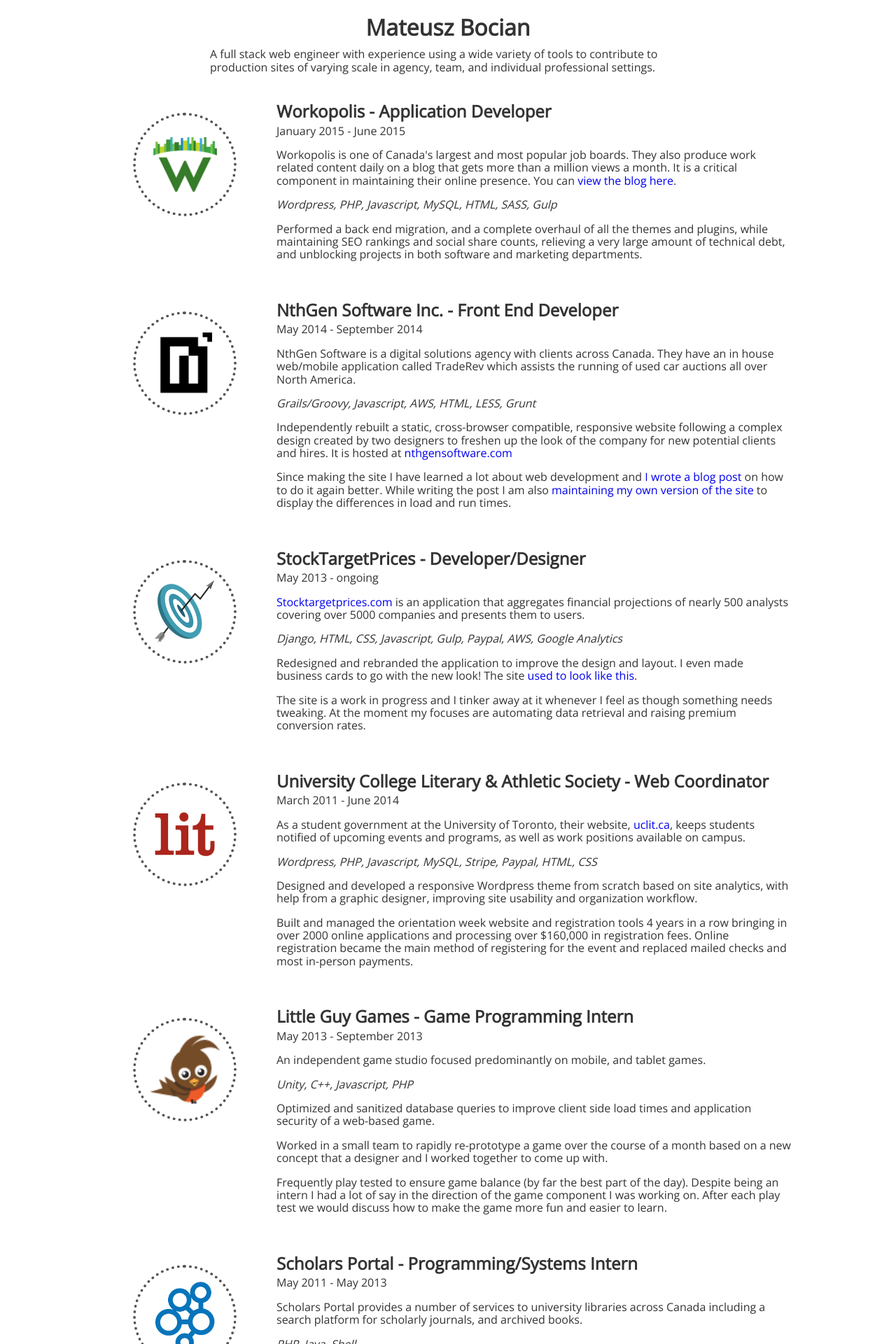
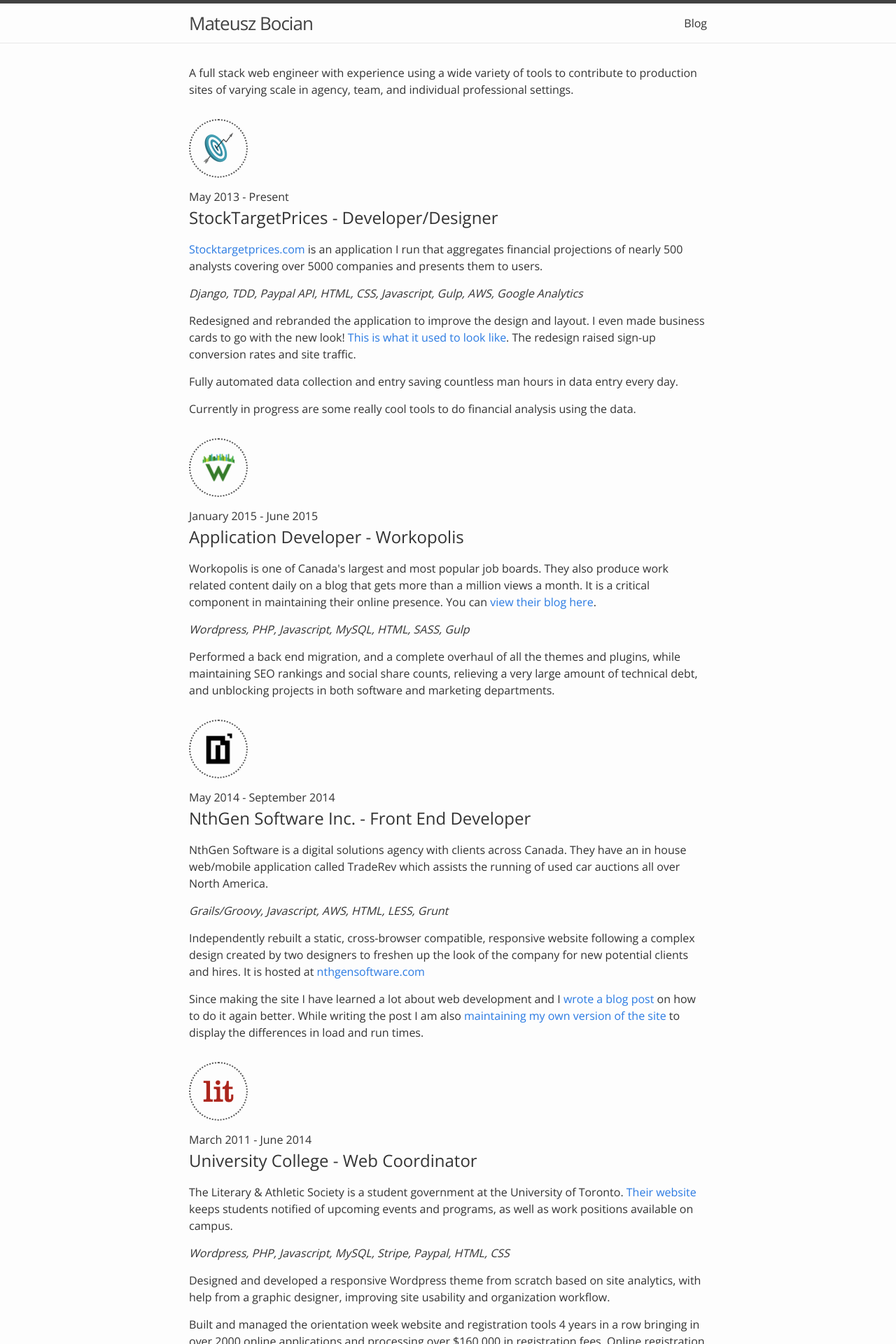
Before and after one commit to matty99/matty99.github.io, a Jekyll site: the page built from index.html, in a window 1280 px wide. Shown: the top 1920 px of the page at 70% size. Built offline with Jekyll 4.4.1, drawn with Linux system fonts in a browser that asks for light colours; nearby versions of some CDN libraries; some of the changed text lies outside the part shown.

Commit message:
Making home page jekyll powered

```diff
--- a/_config.yml
+++ b/_config.yml
@@ -1,3 +1,3 @@
-title: Mateusz's Blog
+title: Mateusz Bocian
 url: "http://matty99.github.io"
 permalink: "/blog/:year/:month/:day/:title/"
--- a/_includes/header.html
+++ b/_includes/header.html
@@ -2,12 +2,15 @@
 
   <div class="wrapper">
 
-    <a class="site-title" href="{{ site.baseurl }}/blog/">{{ site.title }}</a>
+    <a class="site-title" href="{{ site.baseurl }}/">{{ site.title }}</a>
 
     <nav class="site-nav">
       <div class="trigger">
-        <a class="page-link" href="/">&laquo; Back to resume</a>
-      </div>
+        {% for page in site.pages %}
+          {% if page.title %}
+          <a class="page-link" href="{{ page.url | prepend: site.baseurl }}">{{ page.title }}</a>
+          {% endif %}
+        {% endfor %}
     </nav>
 
   </div>
--- a/_sass/_post-tags.scss
+++ b/_sass/_utils.scss
@@ -1,3 +1,17 @@
+/* Company Logos */
+
+$company-logo-size: 50px;
+.company-logo {
+  margin-top: 30px;
+  padding: 15px;
+  width: $company-logo-size;
+  height: $company-logo-size;
+  border: 2px dotted #555;
+  border-radius: $company-logo-size;
+}
+
+/* Post Tags */
+
 .post-tags {
   list-style: none;
   margin: 0;
@@ -46,3 +60,22 @@
   right: 0;
   top: 0;
 }
+
+
+/* Buttons */
+
+.button {
+    display: inline-block;
+    color: #333;
+  font-size: 22px;
+  font-weight: bold;
+    text-decoration: none;
+    padding: 0.75em 1.5em;
+    box-shadow: 0 0 0 2px #555 inset;
+    border-radius: 6px;
+    &:hover {
+      box-shadow: 0 0 0 2px #000 inset;
+      color: #000;
+      transition: 0.5s;
+    }
+}
--- a/css/main.scss
+++ b/css/main.scss
@@ -43,6 +43,15 @@
 @import
         "base",
         "layout",
-        "post-tags",
+        "utils",
         "syntax-highlighting"
 ;
+
+footer {
+	h1, h3 { text-align: center; }
+	h1 { margin-bottom: 10px; }
+}
+footer {
+	padding-bottom: 50px;
+	text-align: center;
+}
--- a/index.html
+++ b/index.html
@@ -1,120 +1,78 @@
-<!DOCTYPE html>
-<html lang="en">
-	<head>
-		<title>Mateusz Bocian</title>
+---
+layout: default
+---
 
-		<meta charset="utf-8">
-		<meta http-equiv="X-UA-Compatible" content="IE=edge,chrome=1">
-		<meta name="viewport" content="width=device-width,initial-scale=1.0">
+<p>A full stack web engineer with experience using a wide variety of tools to contribute to production sites of varying scale in agency, team, and individual professional settings.</p>
 
-		<!--[if lt IE 9]>
-			<script src="http://cdnjs.cloudflare.com/ajax/libs/html5shiv/3.7.2/html5shiv.min.js"></script>
-		<![endif]-->
+<figure class="company-logo">
+	<img src="images/logos/stp.png">
+</figure>
 
-		<link rel="stylesheet" type="text/css" href="https://cdnjs.cloudflare.com/ajax/libs/normalize/3.0.3/normalize.min.css">
-		<link rel="stylesheet" type="text/css" href="styles/css/main.css">
-	</head>
-	<body>
-		<main class="content-wrapper">
-			<header>
-				<h1>Mateusz Bocian</h1>
-				<p class="summary">A full stack web engineer with experience using a wide variety of tools to contribute to production sites of varying scale in agency, team, and individual professional settings.</p>
-			</header>
-			<section class="position grid-container">
-				<div class="grid-1">
+<time>May 2013 - Present</time>
+<h2>StockTargetPrices - Developer/Designer</h2>
+<p><a href="http://www.stocktargetprices.com/">Stocktargetprices.com</a> is an application I run that aggregates financial projections of nearly 500 analysts covering over 5000 companies and presents them to users.</p>
+<p><i>Django, TDD, Paypal API, HTML, CSS, Javascript, Gulp, AWS, Google Analytics</i></p>
+<p>Redesigned and rebranded the application to improve the design and layout. I even made business cards to go with the new look! <a href="portfolio/old_stp/">This is what it used to look like</a>. The redesign raised sign-up conversion rates and site traffic.</p>
+<p>Fully automated data collection and entry saving countless man hours in data entry every day.</p>
+<p>Currently in progress are some really cool tools to do financial analysis using the data.</p>
+
 <figure class="company-logo">
-						<img src="images/workopolis.png">
+	<img src="images/logos/workopolis.png">
 </figure>
-				</div>
-				<div class="position-description grid-3">
-					<h2 class="position-title">Workopolis - Application Developer</h2>
+
 <time>January 2015 - June 2015</time>
-					<p>Workopolis is one of Canada's largest and most popular job boards. They also produce work related content daily on a blog that gets more than a million views a month. It is a critical component in maintaining their online presence. You can <a href="http://www.workopolis.com/content/advice/">view the blog here</a>.</p>
+<h2>Application Developer - Workopolis</h2>
+<p>Workopolis is one of Canada's largest and most popular job boards. They also produce work related content daily on a blog that gets more than a million views a month. It is a critical component in maintaining their online presence. You can <a href="http://www.workopolis.com/content/advice/">view their blog here</a>.</p>
 <p><i>Wordpress, PHP, Javascript, MySQL, HTML, SASS, Gulp</i></p>
 <p>Performed a back end migration, and a complete overhaul of all the themes and plugins, while maintaining SEO rankings and social share counts, relieving a very large amount of technical debt, and unblocking projects in both software and marketing departments.</p>
-				</div>
-			</section>
-			<section class="position grid-container">
-				<div class="grid-1">
+
 <figure class="company-logo">
-						<img src="images/nthgen.png">
+	<img src="images/logos/nthgen.png">
 </figure>
-				</div>
-				<div class="position-description grid-3">
-					<h2 class="position-title">NthGen Software Inc. - Front End Developer</h2>
+
 <time>May 2014 - September 2014</time>
+<h2>NthGen Software Inc. - Front End Developer</h2>
 <p>NthGen Software is a digital solutions agency with clients across Canada. They have an in house web/mobile application called TradeRev which assists the running of used car auctions all over North America.</p>
 <p><i>Grails/Groovy, Javascript, AWS, HTML, LESS, Grunt</i></p>
 <p>Independently rebuilt a static, cross-browser compatible, responsive website following a complex design created by two designers to freshen up the look of the company for new potential clients and hires. It is hosted at <a href="http://www.nthgensoftware.com/">nthgensoftware.com</a></p>
-					<p>Since making the site I have learned a lot about web development and <a href="blog/2015/09/12/website-optimization-1/">I wrote a blog post</a> on how to do it again better. While writing the post I am also <a href="portfolio/nthgen/">maintaining my own version of the site</a> to display the differences in load and run times.</p>
-				</div>
-			</section>
-			<section class="position grid-container">
-				<div class="grid-1">
+<p>Since making the site I have learned a lot about web development and I <a href="blog/2015/09/12/website-optimization-1/">wrote a blog post</a> on how to do it again better. While writing the post I am also <a href="portfolio/nthgen/">maintaining my own version of the site</a> to display the differences in load and run times.</p>
+
 <figure class="company-logo">
-						<img src="images/stp.png">
+	<img src="images/logos/uclit.png">
 </figure>
-				</div>
-				<div class="position-description grid-3">
-					<h2 class="position-title">StockTargetPrices - Developer/Designer</h2>
-					<time>May 2013 - ongoing</time>
-					<p><a href="http://www.stocktargetprices.com/">Stocktargetprices.com</a> is an application that aggregates financial projections of nearly 500 analysts covering over 5000 companies and presents them to users.</p>
-					<p><i>Django, HTML, CSS, Javascript, Gulp, Paypal, AWS, Google Analytics</i></p>
-					<p>Redesigned and rebranded the application to improve the design and layout. I even made business cards to go with the new look! The site <a href="portfolio/old_stp/">used to look like this</a>.</p>
-					<p>The site is a work in progress and I tinker away at it whenever I feel as though something needs tweaking. At the moment my focuses are automating data retrieval and raising premium conversion rates.</p>
-				</div>
-			</section>
-			<section class="position grid-container">
-				<div class="grid-1">
-					<figure class="company-logo">
-						<img src="images/uclit.png">
-					</figure>
-				</div>
-				<div class="position-description grid-3">
-					<h2 class="position-title">University College Literary &amp; Athletic Society - Web Coordinator</h2>
+
 <time>March 2011 - June 2014</time>
-					<p>As a student government at the University of Toronto, their website, <a href="http://uclit.ca/">uclit.ca</a>, keeps students notified of upcoming events and programs, as well as work positions available on campus.</p>
+<h2>University College - Web Coordinator</h2>
+<p>The Literary &amp; Athletic Society is a student government at the University of Toronto. <a href="http://uclit.ca/">Their website</a> keeps students notified of upcoming events and programs, as well as work positions available on campus.</p>
 <p><i>Wordpress, PHP, Javascript, MySQL, Stripe, Paypal, HTML, CSS</i></p>
 <p>Designed and developed a responsive Wordpress theme from scratch based on site analytics, with help from a graphic designer, improving site usability and organization workflow.</p>
 <p>Built and managed the orientation week website and registration tools 4 years in a row bringing in over 2000 online applications and processing over $160,000 in registration fees. Online registration became the main method of registering for the event and replaced mailed checks and most in-person payments.</p>
-				</div>
-			</section>
-			<section class="position grid-container">
-				<div class="grid-1">
+
 <figure class="company-logo">
-						<img src="images/littleguygames.png">
+	<img src="images/logos/littleguygames.png">
 </figure>
-				</div>
-				<div class="position-description grid-3">
-					<h2 class="position-title">Little Guy Games - Game Programming Intern</h2>
+
 <time>May 2013 - September 2013</time>
+<h2>Little Guy Games - Game Programming Intern</h2>
 <p>An independent game studio focused predominantly on mobile, and tablet games.</p>
 <p><i>Unity, C++, Javascript, PHP</i></p>
 <p>Optimized and sanitized database queries to improve client side load times and application security of a web-based game.</p>
 <p>Worked in a small team to rapidly re-prototype a game over the course of a month based on a new concept that a designer and I worked together to come up with.</p>
 <p>Frequently play tested to ensure game balance (by far the best part of the day). Despite being an intern I had a lot of say in the direction of the game component I was working on. After each play test we would discuss how to make the game more fun and easier to learn.</p>
-				</div>
-			</section>
-			<section class="position grid-container">
-				<div class="grid-1">
+
 <figure class="company-logo">
-						<img src="images/scholarsportal.png">
+	<img src="images/logos/scholarsportal.png">
 </figure>
-				</div>
-				<div class="position-description grid-3">
-					<h2 class="position-title">Scholars Portal - Programming/Systems Intern</h2>
+
 <time>May 2011 - May 2013</time>
+<h2>Scholars Portal - Programming/Systems Intern</h2>
 <p>Scholars Portal provides a number of services to university libraries across Canada including a search platform for scholarly journals, and archived books.</p>
 <p><i>PHP, Java, Shell</i></p>
 <p>Developed tools that allowed for the automated loading, and modifying of content to streamline the workflow of daily operations.</p>
 <p>Created database management and deployment tools that allowed growth from 2 to over 40 active school accounts.</p>
-				</div>
-			</section>
+
 <footer>
 	<h1>Want me on your team?</h1>
 	<h3>I would love to hear from you!</h3>
 	<a href="mailto:mateusz.bocian@mail.utoronto.ca?Subject=The world's best job" class="button">Email me!</a>
 </footer>
-		</main>
-	</body>
-</html>
--- a/styles/css/main.css
+++ /dev/null
@@ -1,73 +0,0 @@
-@import url(https://fonts.googleapis.com/css?family=Open+Sans);
-html {
-  font-family: 'Open Sans', sans-serif;
-  color: #333;
-}
-
-header h1,
-header h3,
-footer h1, footer h3 {
-  text-align: center; }
-
-header h1,
-footer h1 {
-  margin-bottom: 10px; }
-
-footer {
-  padding-bottom: 50px;
-  text-align: center; }
-
-img {
-  width: 100%; }
-
-a {
-  text-decoration: none; }
-
-.button {
-  display: inline-block;
-  color: #333;
-  font-size: 22px;
-  font-weight: bold;
-  text-decoration: none;
-  padding: 0.75em 1.5em;
-  box-shadow: 0 0 0 2px #555 inset;
-  border-radius: 6px; }
-  .button:hover {
-    box-shadow: 0 0 0 2px #000 inset;
-    color: #000;
-    transition: 0.5s; }
-
-.content-wrapper {
-  margin: auto;
-  width: 980px; }
-
-.grid-container {
-  display: table;
-  content: " ";
-  margin: 40px 0px; }
-  .grid-container:after {
-    clear: both; }
-
-.grid-3,
-.grid-1 {
-  float: left; }
-
-.grid-1 {
-  width: 25%; }
-
-.grid-3 {
-  width: 75%; }
-
-.summary {
-  width: 680px;
-  margin: 0px auto 30px auto; }
-
-.company-logo {
-  padding: 20px;
-  width: 100px;
-  height: 100px;
-  border: 4px dotted #555;
-  border-radius: 100px; }
-
-.position-title {
-  margin: 0px 0px 5px 0px; }
--- a/styles/sass/main.scss
+++ /dev/null
@@ -1,73 +0,0 @@
-@import url(https://fonts.googleapis.com/css?family=Open+Sans);
-
-html {
-	font-family: 'Open Sans', sans-serif;
-	color: #333;
-}
-
-header,
-footer {
-	h1, h3 { text-align: center; }
-	h1 { margin-bottom: 10px; }
-}
-footer {
-	padding-bottom: 50px;
-	text-align: center;
-}
-
-img { width: 100%; }
-
-a { text-decoration: none; }
-
-.button {
-    display: inline-block;
-    color: #333;
-	font-size: 22px;
-	font-weight: bold;
-    text-decoration: none;
-    padding: 0.75em 1.5em;
-    box-shadow: 0 0 0 2px #555 inset;
-    border-radius: 6px;
-    &:hover {
-	    box-shadow: 0 0 0 2px #000 inset;
-	    color: #000;
-	    transition: 0.5s;
-    }
-}
-
-.content-wrapper {
-	margin: auto;
-	width: 980px;
-}
-
-.grid-container {
-	display: table;
-	content: " ";
-	margin: 40px 0px;
-	&:after { clear: both; }
-}
-
-.grid-3,
-.grid-1 {
-	float: left;
-}
-.grid-1 { width: 25%; }
-.grid-3 { width: 75%; }
-
-.summary {
-	width: 680px;
-	margin: 0px auto 30px auto;
-}
-
-$company-logo-size: 100px;
-.company-logo {
-	padding: 20px;
-	width: $company-logo-size;
-	height: $company-logo-size;
-	border: 4px dotted #555;
-	border-radius: $company-logo-size;
-}
-
-.position-title {
-	margin: 0px 0px 5px 0px;
-}
```
Also changed, not shown: images/logos/littleguygames.png (renamed from images/littleguygames.png), images/logos/nthgen.png (renamed from images/nthgen.png), images/logos/scholarsportal.png (renamed from images/scholarsportal.png), images/logos/stp.png (renamed from images/stp.png), images/logos/uclit.png (renamed from images/uclit.png), images/logos/workopolis.png (renamed from images/workopolis.png). Lines whose indentation alone changed are shown as unchanged.
